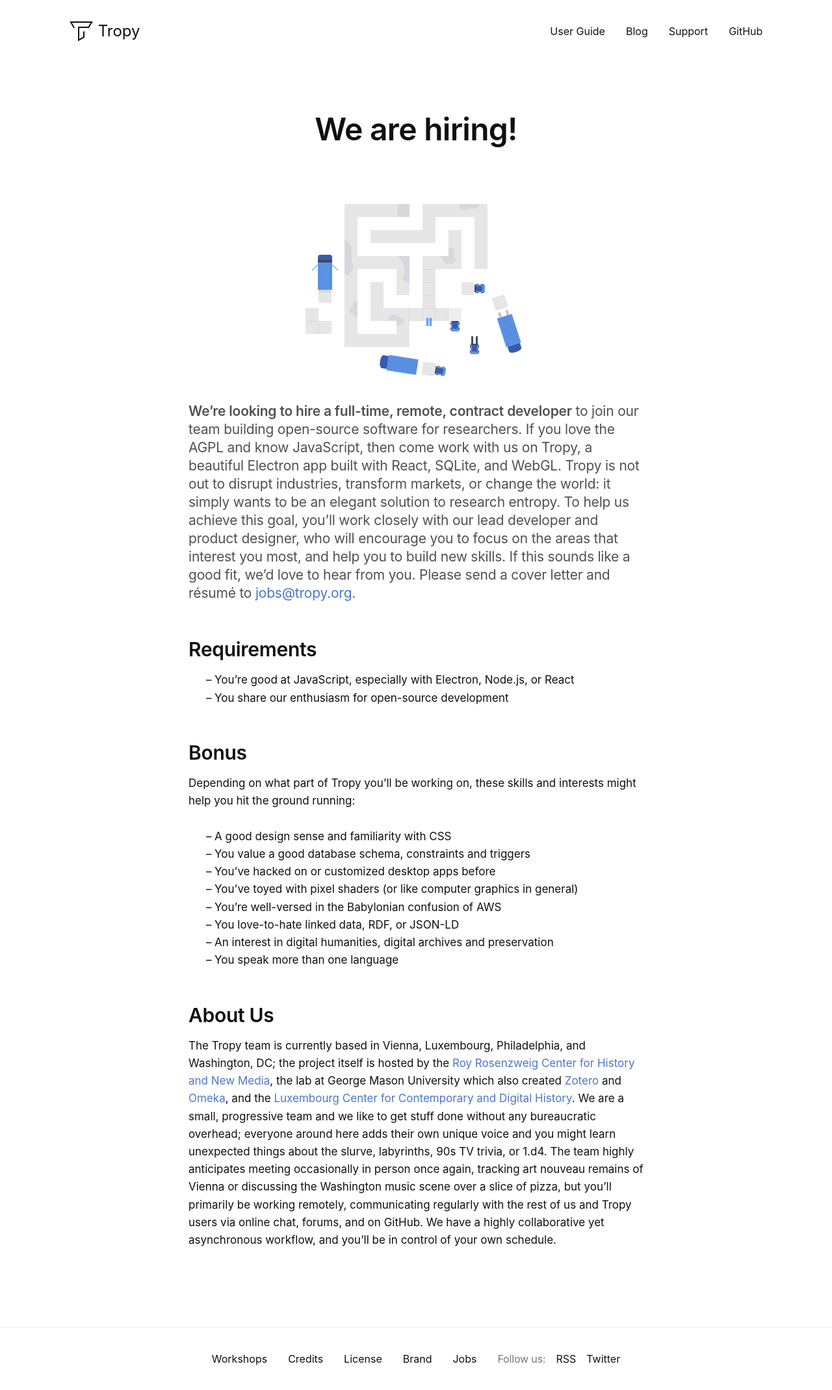
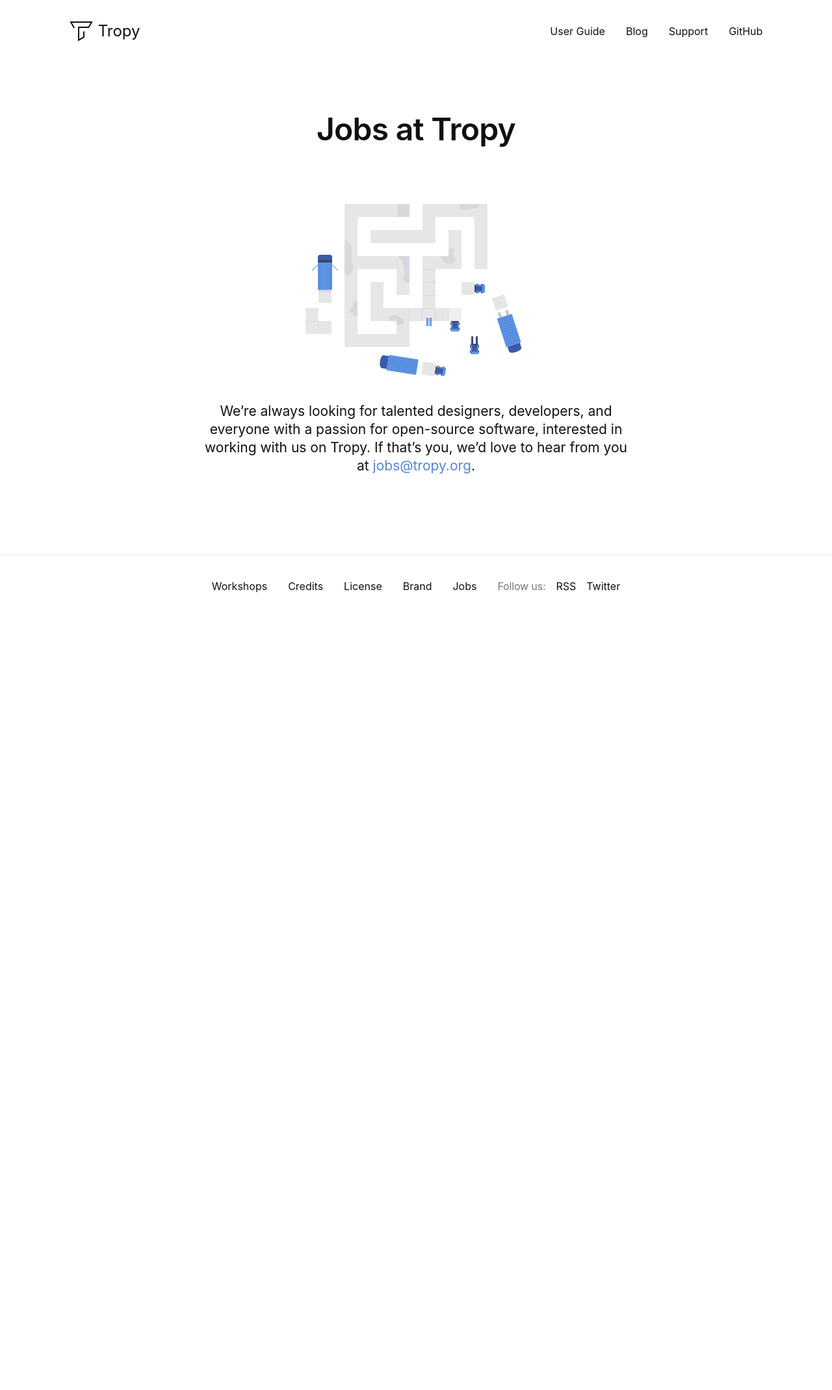
Before and after one commit to tropy/tropy.github.io, a Jekyll site: the page built from jobs.md, in a window 1280 px wide. Shown: the whole page at 65% size. Built offline with Jekyll 4.4.1, drawn with Linux system fonts in a browser that asks for light colours; our own code applies the rules of GitHub Pages for plain Markdown files; after the commit the page ends 950 px from its top, so only the background shows below that.

Commit message:
Take job ad down.

```diff
--- a/assets/stylesheets/home/_hero.scss
+++ b/assets/stylesheets/home/_hero.scss
@@ -21,39 +21,6 @@
     display: flex;
     flex-direction: column;
     align-items: center;
-  }
-
-  .eye-catcher {
-    position: absolute;
-    text-indent: -99em;
-    overflow: hidden;
-    background: url("../images/eye-catcher@2x.png") no-repeat 0 0 / 100%;
-    outline-color: $white;
-    left: 50%;
-    margin-left: 43px;
-    top: 53px;
-    width: 76px;
-    height: 96px;
-
-    @media (min-width: 360px) {
-      margin-left: 92px;
-      top: 84px;
-    }
-
-    @include tween(
-      52px,
-      0,
-      $sm,
-      $xl,
-      margin-left
-    );
-
-    @media (min-width: $sm) {
-      width: 101px;
-      height: 128px;
-      left: 72.5vw;
-      top: 114px;
-    }
   }
 
   h1 {
--- a/index.html
+++ b/index.html
@@ -6,7 +6,6 @@
 
 <section class="hero">
   <div class="container-fluid">
-    <a href="/jobs" class="eye-catcher">We’re hiring</a>
     <h1>Tropy</h1>
     <p class="lead">Explore your research photos</p>
     <tpy-download>
--- a/jobs.md
+++ b/jobs.md
@@ -1,57 +1,14 @@
 ---
 layout: page
-class: page jobs ad
+class: page jobs
 image: /assets/images/tropy-jobs-twitter-card@2x.png
 twitter:
   card: summary_large_image
 ---
 
-# We are hiring!
+# Jobs at Tropy
 
 ![](/assets/images/jobs.svg){: aria-hidden="true"}
 
-**We’re looking to hire a full-time, remote, contract developer** to join our
-team building open-source software for researchers. If you love the AGPL and
-know JavaScript, then come work with us on Tropy, a beautiful Electron app built
-with React, SQLite, and WebGL. Tropy is not out to disrupt industries, transform
-markets, or change the world: it simply wants to be an elegant solution to
-research entropy. To help us achieve this goal, you’ll work closely with our
-lead developer and product designer, who will encourage you to focus on the
-areas that interest you most, and help you to build new skills. If this sounds
-like a good fit, we'd love to hear from you. Please send a cover letter and
-résumé to [jobs@tropy.org](mailto:jobs@tropy.org?subject=Tropy%20Developer).
+We’re always looking for talented designers, developers, and everyone<span></span>with a passion for open-source software, interested in working with us on Tropy. If that’s you, we’d love to hear from you at [jobs@tropy.org](mailto:jobs@tropy.org).
 {: .lead}
-
-## Requirements
-* You’re good at JavaScript, especially with Electron, Node.js, or React
-* You share our enthusiasm for open-source development
-
-## Bonus
-Depending on what part of Tropy you’ll be working on, these skills and interests
-might help you hit the ground running:
-
-* A good design sense and familiarity with CSS
-* You value a good database schema, constraints and triggers
-* You’ve hacked on or customized desktop apps before
-* You’ve toyed with pixel shaders (or like computer graphics in general)
-* You’re well-versed in the Babylonian confusion of AWS
-* You love-to-hate linked data, RDF, or JSON-LD
-* An interest in digital humanities, digital archives and preservation
-* You speak more than one language
-
-## About Us
-The Tropy team is currently based in Vienna, Luxembourg, Philadelphia, and
-Washington, DC; the project itself is hosted by the [Roy Rosenzweig Center for
-History and New Media](https://rrchnm.org/), the lab at George Mason University
-which also created [Zotero](https://zotero.org) and [Omeka](https://omeka.org),
-and the [Luxembourg Center for Contemporary and Digital
-History](https://www.c2dh.uni.lu/). We are a small, progressive team and we like
-to get stuff done without any bureaucratic overhead; everyone around here adds
-their own unique voice and you might learn unexpected things about the slurve,
-labyrinths, 90s TV trivia, or 1.d4. The team highly anticipates meeting
-occasionally in person once again, tracking art nouveau remains of Vienna or
-discussing the Washington music scene over a slice of pizza, but you’ll
-primarily be working remotely, communicating regularly with the rest of us and
-Tropy users via online chat, forums, and on GitHub. We have a highly
-collaborative yet asynchronous workflow, and you’ll be in control of your own
-schedule.
```
Also changed, not shown: assets/images/eye-catcher@2x.png (deleted).
